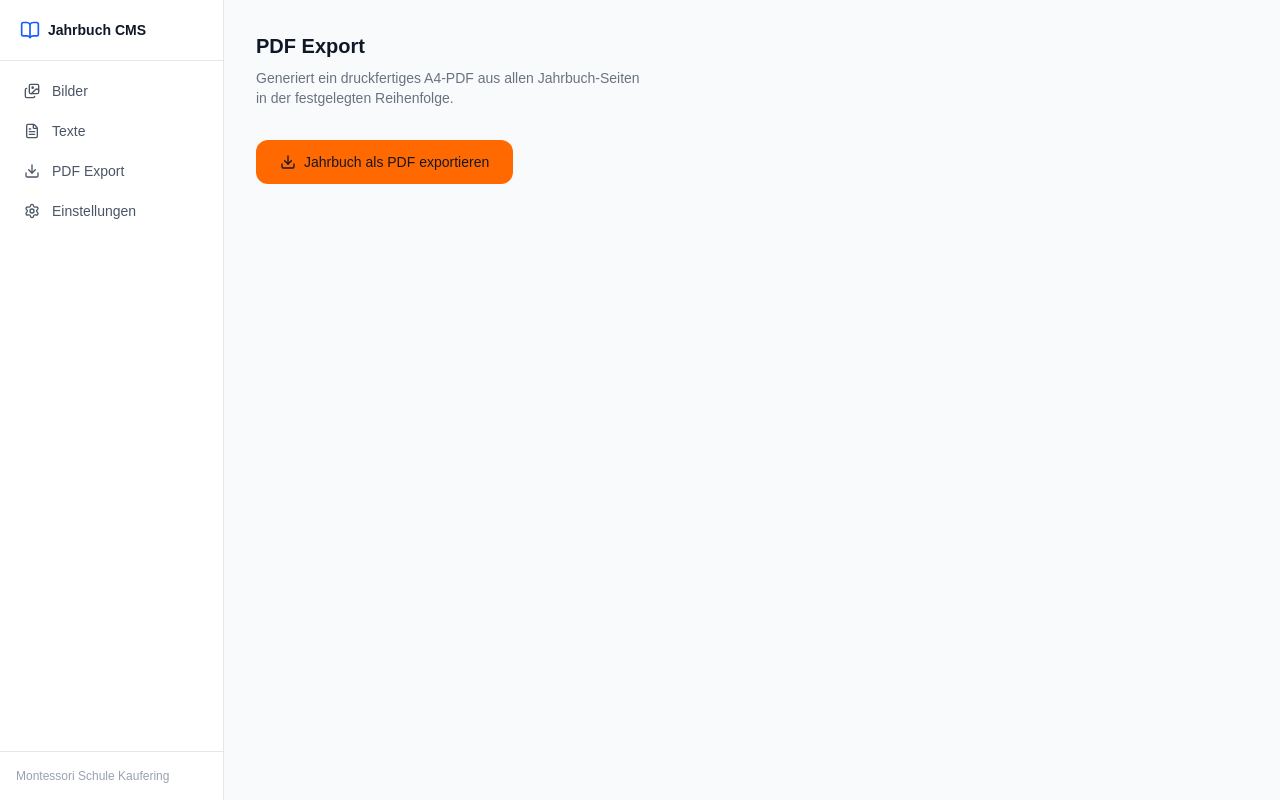
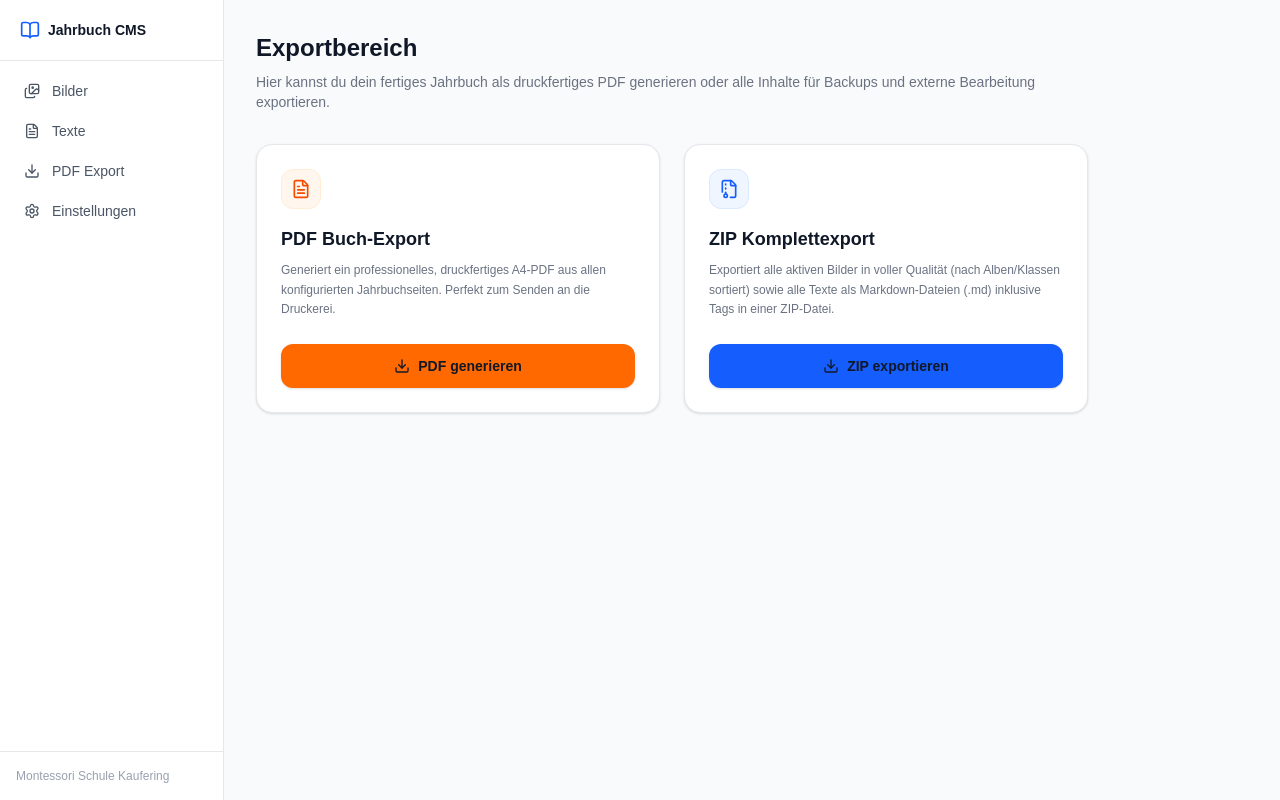
Before and after one commit to lakriz/jahrbuch, a Next.js app: page /export in a window 1280 px wide. Built offline with nearby package versions, Linux system fonts and the light colour scheme.

Commit message:
feat(export): add full ZIP export of texts (as markdown) and original images (grouped by album)

```diff
--- a/package.json
+++ b/package.json
@@ -10,6 +10,7 @@
   },
   "dependencies": {
     "@types/better-sqlite3": "^7.6.13",
+    "adm-zip": "^0.6.0",
     "better-sqlite3": "^12.11.1",
     "lucide-react": "^1.16.0",
     "next": "16.2.6",
@@ -20,6 +21,7 @@
   },
   "devDependencies": {
     "@tailwindcss/postcss": "^4",
+    "@types/adm-zip": "^0.5.8",
     "@types/node": "^20",
     "@types/react": "^19",
     "@types/react-dom": "^19",
--- a/src/app/(admin)/export/page.tsx
+++ b/src/app/(admin)/export/page.tsx
@@ -1,16 +1,19 @@
 'use client'
 import { useState } from 'react'
-import { Download, Loader2, CheckCircle, AlertCircle } from 'lucide-react'
+import { Download, Loader2, CheckCircle, AlertCircle, FileArchive, FileText } from 'lucide-react'
 
 type Status = 'idle' | 'loading' | 'done' | 'error'
 
 export default function ExportPage() {
-  const [status, setStatus] = useState<Status>('idle')
-  const [errorMsg, setErrorMsg] = useState('')
+  const [pdfStatus, setPdfStatus] = useState<Status>('idle')
+  const [pdfErrorMsg, setPdfErrorMsg] = useState('')
+
+  const [zipStatus, setZipStatus] = useState<Status>('idle')
+  const [zipErrorMsg, setZipErrorMsg] = useState('')
 
   const exportPDF = async () => {
-    setStatus('loading')
-    setErrorMsg('')
+    setPdfStatus('loading')
+    setPdfErrorMsg('')
     try {
       const res = await fetch('/api/export/pdf')
       if (!res.ok) {
@@ -24,42 +27,122 @@ export default function ExportPage() {
       a.download = `jahrbuch-${new Date().toISOString().slice(0, 10)}.pdf`
       a.click()
       URL.revokeObjectURL(url)
-      setStatus('done')
+      setPdfStatus('done')
     } catch (err) {
-      setErrorMsg(err instanceof Error ? err.message : 'Unbekannter Fehler')
-      setStatus('error')
+      setPdfErrorMsg(err instanceof Error ? err.message : 'Unbekannter Fehler')
+      setPdfStatus('error')
+    }
+  }
+
+  const exportZIP = async () => {
+    setZipStatus('loading')
+    setZipErrorMsg('')
+    try {
+      const res = await fetch('/api/export/zip')
+      if (!res.ok) {
+        const json = await res.json()
+        throw new Error(json.error ?? 'Export fehlgeschlagen')
+      }
+      const blob = await res.blob()
+      const url = URL.createObjectURL(blob)
+      const a = document.createElement('a')
+      a.href = url
+      a.download = `jahrbuch-komplettexport-${new Date().toISOString().slice(0, 10)}.zip`
+      a.click()
+      URL.revokeObjectURL(url)
+      setZipStatus('done')
+    } catch (err) {
+      setZipErrorMsg(err instanceof Error ? err.message : 'Unbekannter Fehler')
+      setZipStatus('error')
     }
   }
 
   return (
-    <div className="p-8 max-w-md">
-      <h1 className="text-xl font-bold text-gray-900 mb-2">PDF Export</h1>
+    <div className="p-8 max-w-4xl">
+      <h1 className="text-2xl font-bold text-gray-900 mb-2">Exportbereich</h1>
       <p className="text-sm text-gray-500 mb-8">
-        Generiert ein druckfertiges A4-PDF aus allen Jahrbuch-Seiten in der festgelegten Reihenfolge.
+        Hier kannst du dein fertiges Jahrbuch als druckfertiges PDF generieren oder alle Inhalte für Backups und externe Bearbeitung exportieren.
       </p>
 
+      <div className="grid grid-cols-1 md:grid-cols-2 gap-6">
+
+        {/* PDF Export Card */}
+        <div className="bg-white border border-gray-200 rounded-2xl p-6 shadow-sm flex flex-col justify-between">
+          <div>
+            <div className="w-10 h-10 bg-orange-50 rounded-xl flex items-center justify-center text-orange-600 mb-4 border border-orange-100">
+              <FileText className="w-5 h-5" />
+            </div>
+            <h2 className="text-lg font-bold text-gray-900 mb-2">PDF Buch-Export</h2>
+            <p className="text-xs text-gray-500 mb-6 leading-relaxed">
+              Generiert ein professionelles, druckfertiges A4-PDF aus allen konfigurierten Jahrbuchseiten. Perfekt zum Senden an die Druckerei.
+            </p>
+          </div>
+
+          <div>
             <button
               onClick={exportPDF}
-        disabled={status === 'loading'}
-        className="flex items-center gap-2 bg-orange-500 text-white px-6 py-3 rounded-xl text-sm font-medium hover:bg-orange-600 disabled:opacity-50 transition-colors"
+              disabled={pdfStatus === 'loading'}
+              className="w-full flex items-center justify-center gap-2 bg-orange-500 hover:bg-orange-600 text-white px-5 py-3 rounded-xl text-sm font-semibold disabled:opacity-50 transition-colors shadow-sm cursor-pointer"
             >
-        {status === 'loading' ? (
+              {pdfStatus === 'loading' ? (
                 <><Loader2 className="w-4 h-4 animate-spin" /> PDF wird erstellt…</>
               ) : (
-          <><Download className="w-4 h-4" /> Jahrbuch als PDF exportieren</>
+                <><Download className="w-4 h-4" /> PDF generieren</>
               )}
             </button>
 
-      {status === 'done' && (
-        <div className="mt-4 flex items-center gap-2 text-green-600 text-sm">
-          <CheckCircle className="w-4 h-4" /> PDF erfolgreich erstellt und heruntergeladen.
+            {pdfStatus === 'done' && (
+              <div className="mt-3 flex items-center gap-1.5 text-green-600 text-xs font-medium">
+                <CheckCircle className="w-4 h-4" /> PDF erfolgreich generiert und heruntergeladen.
               </div>
             )}
-      {status === 'error' && (
-        <div className="mt-4 flex items-center gap-2 text-red-600 text-sm">
-          <AlertCircle className="w-4 h-4" /> {errorMsg}
+            {pdfStatus === 'error' && (
+              <div className="mt-3 flex items-center gap-1.5 text-red-600 text-xs font-medium">
+                <AlertCircle className="w-4 h-4" /> {pdfErrorMsg}
               </div>
             )}
           </div>
+        </div>
+
+        {/* ZIP Export Card */}
+        <div className="bg-white border border-gray-200 rounded-2xl p-6 shadow-sm flex flex-col justify-between">
+          <div>
+            <div className="w-10 h-10 bg-blue-50 rounded-xl flex items-center justify-center text-blue-600 mb-4 border border-blue-100">
+              <FileArchive className="w-5 h-5" />
+            </div>
+            <h2 className="text-lg font-bold text-gray-900 mb-2">ZIP Komplettexport</h2>
+            <p className="text-xs text-gray-500 mb-6 leading-relaxed">
+              Exportiert alle aktiven Bilder in voller Qualität (nach Alben/Klassen sortiert) sowie alle Texte als Markdown-Dateien (.md) inklusive Tags in einer ZIP-Datei.
+            </p>
+          </div>
+
+          <div>
+            <button
+              onClick={exportZIP}
+              disabled={zipStatus === 'loading'}
+              className="w-full flex items-center justify-center gap-2 bg-blue-600 hover:bg-blue-700 text-white px-5 py-3 rounded-xl text-sm font-semibold disabled:opacity-50 transition-colors shadow-sm cursor-pointer"
+            >
+              {zipStatus === 'loading' ? (
+                <><Loader2 className="w-4 h-4 animate-spin" /> ZIP wird gepackt…</>
+              ) : (
+                <><Download className="w-4 h-4" /> ZIP exportieren</>
+              )}
+            </button>
+
+            {zipStatus === 'done' && (
+              <div className="mt-3 flex items-center gap-1.5 text-green-600 text-xs font-medium">
+                <CheckCircle className="w-4 h-4" /> ZIP erfolgreich exportiert.
+              </div>
+            )}
+            {zipStatus === 'error' && (
+              <div className="mt-3 flex items-center gap-1.5 text-red-600 text-xs font-medium">
+                <AlertCircle className="w-4 h-4" /> {zipErrorMsg}
+              </div>
+            )}
+          </div>
+        </div>
+
+      </div>
+    </div>
   )
 }
--- /dev/null
+++ b/src/app/api/export/zip/route.ts
@@ -0,0 +1,128 @@
+import { NextRequest, NextResponse } from 'next/server'
+import db from '@/lib/db'
+import path from 'path'
+import fs from 'fs'
+import { UPLOADS_DIR } from '@/lib/paths'
+import AdmZip from 'adm-zip'
+
+const slugify = (text: string) => {
+  return text
+    .toLowerCase()
+    .replace(/ä/g, 'ae')
+    .replace(/ö/g, 'oe')
+    .replace(/ü/g, 'ue')
+    .replace(/ß/g, 'ss')
+    .replace(/[^a-z0-9_-]/g, '-')
+    .replace(/-+/g, '-')
+    .replace(/^-|-$/g, '')
+    .trim()
+}
+
+export async function GET(request: NextRequest) {
+  try {
+    // 1. Klassen/Alben für Zuordnungen laden
+    const classes = db.prepare('SELECT id, name FROM classes').all() as { id: string; name: string }[]
+    const classesMap: Record<string, string> = {}
+    classes.forEach((c) => {
+      classesMap[c.id] = c.name
+    })
+
+    // 2. Aktive Texte aus Datenbank laden
+    const texts = db.prepare('SELECT * FROM texts WHERE deleted_at IS NULL').all() as Record<string, any>[]
+    const parsedTexts = texts.map((t) => ({
+      id: t.id as string,
+      title: t.title as string,
+      content: t.content as string,
+      created_at: t.created_at as string,
+      tags: JSON.parse(t.tags || '[]') as string[]
+    }))
+
+    // 3. Aktive Bilder aus Datenbank laden
+    const images = db.prepare('SELECT * FROM images WHERE deleted_at IS NULL').all() as Record<string, any>[]
+    const parsedImages = images.map((img) => ({
+      id: img.id as string,
+      storage_path: img.storage_path as string,
+      name: img.name as string,
+      album_id: img.album_id as string | null,
+      created_at: img.created_at as string,
+      tags: JSON.parse(img.tags || '[]') as string[]
+    }))
+
+    // 4. ZIP-Archiv initialisieren
+    const zip = new AdmZip()
+
+    // 5. Texte als Markdown-Dateien hinzufügen
+    parsedTexts.forEach((t) => {
+      const folder = 'texte'
+      const safeTitle = slugify(t.title) || 'unbenannter-text'
+      const filename = `${safeTitle}-${t.id.substring(0, 8)}.md`
+
+      const markdownContent = `---
+title: "${t.title.replace(/"/g, '\\"')}"
+tags: ${JSON.stringify(t.tags)}
+created_at: "${t.created_at}"
+---
+
+# ${t.title}
+
+${t.content}
+`
+      zip.addFile(`${folder}/${filename}`, Buffer.from(markdownContent, 'utf-8'))
+    })
+
+    // 6. Bilder nach Alben-Struktur geordnet hinzufügen
+    parsedImages.forEach((img) => {
+      const albumName = img.album_id ? (classesMap[img.album_id] || 'allgemein') : 'allgemein'
+      const folderName = `bilder/${slugify(albumName)}`
+
+      const fileExt = img.storage_path.split('.').pop() || 'jpg'
+      const originalName = img.name.split('.').slice(0, -1).join('.') || 'bild'
+      const safeImgName = `${slugify(originalName)}-${img.id.substring(0, 8)}.${fileExt}`
+
+      const fullPath = path.resolve(UPLOADS_DIR, img.storage_path)
+
+      // Sicherheitscheck für Verzeichnistraversierung
+      if (fullPath.startsWith(UPLOADS_DIR) && fs.existsSync(fullPath)) {
+        const fileBuffer = fs.readFileSync(fullPath)
+        zip.addFile(`${folderName}/${safeImgName}`, fileBuffer)
+      }
+    })
+
+    // 7. Übersicht README.md hinzufügen
+    const readmeContent = `# Jahrbuch Datenexport
+
+Generiert am: ${new Date().toLocaleString('de-DE')}
+
+## Inhalt der ZIP-Datei:
+- \`texte/\`: Alle aktiven Texte im Markdown-Format (.md) mit Metadaten im Frontmatter-Bereich.
+- \`bilder/\`: Alle aktiven Bilder in druckfähiger Qualität, sortiert nach Klassen- und Albumordnern.
+- \`export_data.json\`: Ein kompletter Metadaten-Export aller Texte und Bilder im JSON-Format für maschinelle Weiterverarbeitung.
+
+Viel Erfolg bei der Gestaltung des Jahrbuchs!
+`
+    zip.addFile('README.md', Buffer.from(readmeContent, 'utf-8'))
+
+    // 8. Metadaten export_data.json hinzufügen
+    const exportMetadata = {
+      exported_at: new Date().toISOString(),
+      texts: parsedTexts,
+      images: parsedImages
+    }
+    zip.addFile('export_data.json', Buffer.from(JSON.stringify(exportMetadata, null, 2), 'utf-8'))
+
+    // 9. ZIP-Puffer erzeugen und senden
+    const zipBuffer = zip.toBuffer()
+
+    return new NextResponse(new Uint8Array(zipBuffer), {
+      status: 200,
+      headers: {
+        'Content-Type': 'application/zip',
+        'Content-Disposition': 'attachment; filename="jahrbuch-komplettexport.zip"',
+        'Cache-Control': 'no-store, must-revalidate'
+      }
+    })
+  } catch (err) {
+    console.error('[ZIP Export Error]', err)
+    return NextResponse.json({ error: 'ZIP Export fehlgeschlagen' }, { status: 500 })
+  }
+}
```
Also changed, not shown: 1 other file (tests, documents, lock files or other folders). Lines whose indentation alone changed are shown as unchanged.
